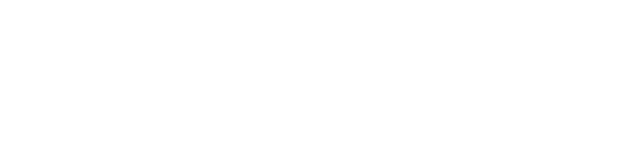
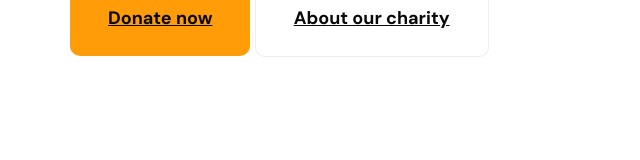
Before and after one commit to Takiniko/test, a plain HTML site: page index.html in a window 1280 px wide. Shown: the whole page, without its empty margins (0-640 px from the left). Drawn offline with Linux system fonts and the light colour scheme.

Commit message:
2 commit

```diff
--- a/index.html
+++ b/index.html
@@ -6,13 +6,23 @@
 	<meta http-equiv="X-UA-Compatible" content="IE=edge">
 	<meta name="viewport" content="width=device-width, initial-scale=1.0">
 	<title>Document</title>
+	<link rel="stylesheet" href="css/style.css">
 </head>
 
 <body>
 	<header class="header">
-		<span class="header__logo"></span>
-		<nav class="header__menu"></nav>
-	</header>
+			<span class="header__logo"></span>
+			<nav class="header__menu"></nav>
+		</header>
+	<div class="container">
+
+
+
+		<a class="button button_clr_orange" href="#">Donate now</a>
+		<a class="button button_clr_white" href="#">About our charity</a>
+	</div>
+
+
 </body>
 
 </html>
--- /dev/null
+++ b/scss/_buttons.scss
@@ -0,0 +1,17 @@
+.button{
+	color: #090909;
+	font-weight: 700;
+	line-height: 20px;
+	padding: 26px 38px;
+	border-radius:10px ;
+	margin-top: 110px;
+
+	&_clr_white{
+		background-color: #fff;
+		border: 1px solid #F0ECE8;
+	}
+	&_clr_orange{
+		background-color: #FF9C08;
+		border: none;
+	}
+}
--- /dev/null
+++ b/scss/_container.scss
@@ -0,0 +1,23 @@
+
+.container {
+	padding: 0 15px;
+
+
+	@media (min-width: 575.98px){
+		max-width: 540px;
+		margin: auto;
+		padding: 0;
+	}
+
+	@media (min-width: 767.98px){
+		max-width: 720px;
+	}
+
+	@media (min-width: 991.98px) {
+		max-width: 960px;
+	}
+
+	@media (min-width: 1199.98px){
+		max-width: 1140px;
+	}
+}
--- a/scss/style.scss
+++ b/scss/style.scss
@@ -1,6 +1,19 @@
+@import "_container";
 @import "_header";
+@import "_buttons";
+
+@import url(https://fonts.googleapis.com/css?family=Roboto:100,100italic,300,300italic,regular,italic,500,500italic,700,700italic,900,900italic);
+@import url(https://fonts.googleapis.com/css?family=DM+Sans:regular,italic,500,500italic,700,700italic);
 
 
-.container {
-	max-width: 1220px;
+h1, h2, h3, h4{
+	font-family: 'Roboto', Arial, sans-serif;
 }
+
+body{
+	font-family: 'DM Sans';
+}
+
+a, p{
+	font-size: 18px;
+}
```
Also changed, not shown: css/style.css.
